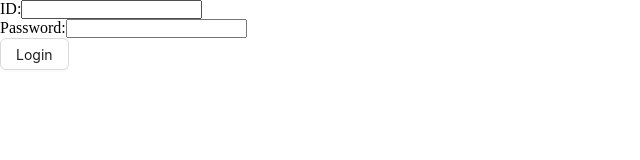
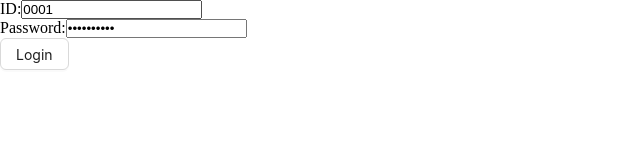
Before and after one commit to mdraselmiah95/university-management-system, a React (Vite) app in the folder client/: page /login in a window 1280 px wide. Shown: the top 160 px of the page, without its empty margins (0-640 px from the left). Built offline with nearby package versions, Linux system fonts and the light colour scheme.

Commit message:
FEAT:clinet Login

```diff
--- a/client/package.json
+++ b/client/package.json
@@ -11,6 +11,7 @@
   },
   "dependencies": {
     "@ant-design/icons": "^5.6.1",
+    "@ant-design/v5-patch-for-react-19": "^1.0.3",
     "@reduxjs/toolkit": "^2.6.0",
     "antd": "^5.24.0",
     "react": "^19.0.0",
--- a/client/src/main.tsx
+++ b/client/src/main.tsx
@@ -5,6 +5,7 @@ import { RouterProvider } from "react-router-dom";
 import router from "./routes/routes.tsx";
 import { Provider } from "react-redux";
 import { store } from "./redux/store.ts";
+import "@ant-design/v5-patch-for-react-19";
 
 createRoot(document.getElementById("root")!).render(
   <StrictMode>
--- a/client/src/pages/Login.tsx
+++ b/client/src/pages/Login.tsx
@@ -3,14 +3,23 @@ import { useForm } from "react-hook-form";
 import { useLoginMutation } from "../redux/features/auth/authApi";
 
 const Login = () => {
-  const { register, handleSubmit } = useForm();
+  const { register, handleSubmit } = useForm({
+    defaultValues: {
+      id: "0001",
+      password: "admin12345",
+    },
+  });
 
   const [login, { data, error }] = useLoginMutation();
 
   console.log({ data, error });
 
   const onSubmit = (data) => {
-    console.log(data);
+    const userInfo = {
+      id: data.id,
+      password: data.password,
+    };
+    login(userInfo);
   };
 
   return (
```
Also changed, not shown: 1 other file (tests, documents, lock files or other folders).
